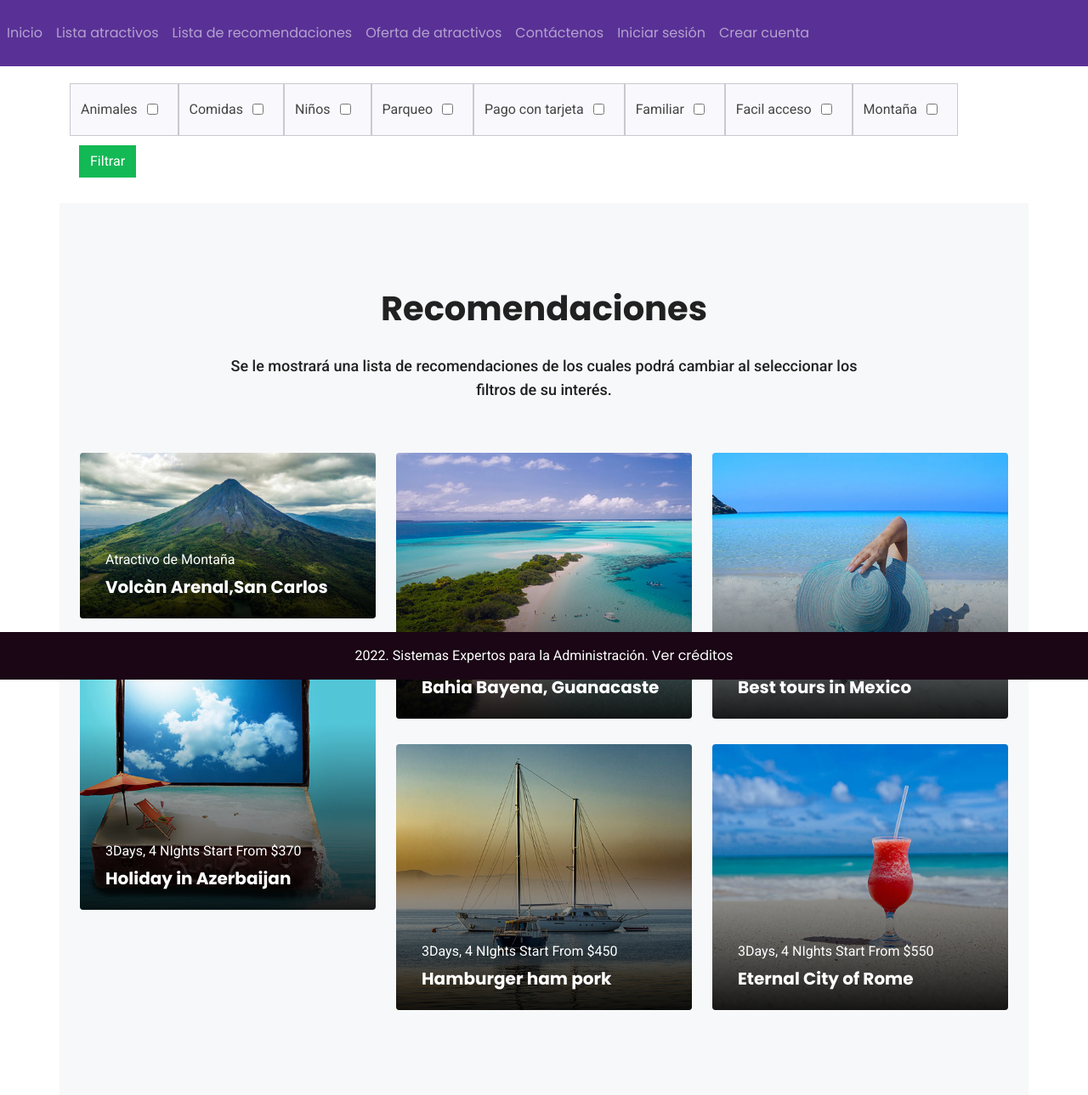
After one commit to jesus-gutierrezmatarrita/tour-recommendations, a PHP site: page /listaRecomendaciones.php in a window 1280 px wide. The commit adds this page. Shown: the whole page at 85% size. Run offline with PHP 8.4, Linux system fonts and the light colour scheme.

Commit message:
Beautify some pages

```diff
--- a/filtroTipoBusqueda.php
+++ b/filtroTipoBusqueda.php
@@ -72,7 +72,7 @@
                       <div class="place-box">
                         <div class="wapper-img">
                           <img src="images/des-6.jpg" alt="">
-                          <a href="#" class="pop-btn" tabindex="-1">Seleccionar</a>
+                          <a href="listaRecomendaciones.php" class="pop-btn" tabindex="-1">Seleccionar</a>
                         </div>
                         <div class="desi-inner">
                           <h4>Recomendaciones </h4>
--- /dev/null
+++ b/listaRecomendaciones.php
@@ -0,0 +1,238 @@
+<?php include("template/cabecera.php"); ?>
+<!DOCTYPE html>
+<html lang="zxx">
+
+<head>
+  <meta charset="UTF-8">
+  <meta name="viewport" content="width=device-width, initial-scale=1.0">
+  <meta http-equiv="X-UA-Compatible" content="ie=edge">
+  <link rel="icon" href="images/fv-icon.png" type="image/gif">
+  <title>Tour recomendation</title>
+  <!--bootstrap.min.css-->
+  <link rel="stylesheet" href="css/bootstrap.min.css">
+  <!--animate.css-->
+  <link rel="stylesheet" href="css/animate.min.css">
+  <!--fontawesome 5-->
+  <link rel="stylesheet" href="css/all.min.css">
+  <!--lity.css-->
+  <link rel="stylesheet" href="css/lity.min.css">
+  <!--slicknav.css-->
+  <link rel="stylesheet" href="css/slicknav.min.css">
+  <!--slickslider.css-->
+  <link rel="stylesheet" href="css/slick-theme.css">
+  <link rel="stylesheet" href="css/slick.css">
+  <!-- Custom.css -->
+  <link rel="stylesheet" href="css/style.css">
+  <link rel="stylesheet" href="css/responsive.css">
+
+</head>
+
+<body>
+  <div class="container">
+    <nav class="navbar navbar-expand-lg navbar-dark ">
+      <ul class="nav navbar-nav">
+        <li class="nav-item">
+          <div class="input-group-prepend">
+            <div class="input-group-text">
+              <label for="formGroupExampleInput">Animales</label>
+              <i class="bi bi-boombox"></i>
+              <br> </br>
+              <input style="margin: 11px;" type="checkbox" aria-label="Checkbox for following text input">
+            </div>
+        </li>
+        <li class="nav-item">
+          <div class="input-group-prepend">
+            <div class="input-group-text">
+              <label for="formGroupExampleInput">Comidas</label>
+              <br> </br>
+              <input style="margin: 11px;" type="checkbox" aria-label="Checkbox for following text input">
+            </div>
+          </div>
+        </li>
+
+        <li class="nav-item">
+          <div class="input-group-prepend">
+            <div class="input-group-text">
+              <label for="formGroupExampleInput">Niños</label>
+              <br> </br>
+              <input style="margin: 11px;" type="checkbox" aria-label="Checkbox for following text input">
+            </div>
+          </div>
+        </li>
+
+        <li class="nav-item">
+          <div class="input-group-prepend">
+            <div class="input-group-text">
+              <label for="formGroupExampleInput">Parqueo</label>
+              <br> </br>
+              <input style="margin: 11px;" type="checkbox" aria-label="Checkbox for following text input">
+            </div>
+          </div>
+        </li>
+        <li class="nav-item">
+          <div class="input-group-prepend">
+            <div class="input-group-text">
+              <label for="formGroupExampleInput">Pago con tarjeta</label>
+              <br> </br>
+              <input style="margin: 11px;" type="checkbox" aria-label="Checkbox for following text input">
+            </div>
+          </div>
+        </li>
+        <li class="nav-item">
+          <div class="input-group-prepend">
+            <div class="input-group-text">
+              <label for="formGroupExampleInput">Familiar</label>
+              <br> </br>
+              <input style="margin: 11px;" type="checkbox" aria-label="Checkbox for following text input">
+            </div>
+          </div>
+        </li>
+        <li class="nav-item">
+          <div class="input-group-prepend">
+            <div class="input-group-text">
+              <label for="formGroupExampleInput">Facil acceso</label>
+              <br> </br>
+              <input style="margin: 11px;" type="checkbox" aria-label="Checkbox for following text input">
+            </div>
+          </div>
+        </li>
+        <li class="nav-item">
+          <div class="input-group-prepend">
+            <div class="input-group-text">
+              <label for="formGroupExampleInput">Montaña</label>
+              <br> </br>
+              <input style="margin: 11px;" type="checkbox" aria-label="Checkbox for following text input">
+            </div>
+          </div>
+        </li>
+        <li class="nav-item">
+          <div class="input-group-prepend">
+            <button style="margin: 11px; " type="button" class="btn btn-success">Filtrar</button>
+          </div>
+        </li>
+
+      </ul>
+    </nav>
+  </div>
+
+  <!-- Start-Package-Section -->
+  <section class="ws-section-spacing bg-gray">
+    <div class="container">
+      <div class="row">
+        <div class="col-lg-12">
+          <div class="center-title ">
+            <h2 class="title">Recomendaciones</h2>
+            <h4 class="sub-title">Se le mostrará una lista de recomendaciones de los cuales podrá cambiar al seleccionar los filtros de su interés.</h4>
+          </div>
+        </div>
+      </div>
+      <div class="row masonry-item" style="position: relative; height: 690px;">
+        <div class="col-lg-4 col-md-6 col-sm-12 masonry" style="position: absolute; left: 0%; top: 0px;">
+          <div class="package-list-wrap "><img src="images/volcan.jpg" class="img-fluid" alt="">
+            <div class="package-list-content">
+              <p class="package-list-duration">Atractivo de Montaña</p>
+              <h3 class="package-list-title">
+                <a href="atractivo.php">Volcàn Arenal,San Carlos</a>
+              </h3>
+              <a class="package-list-button" href="atractivo.php">Conocer mas</a>
+            </div>
+          </div>
+        </div>
+        <!-- item -->
+        <div class="col-lg-4 col-md-6 col-sm-12 masonry" style="position: absolute; left: 33.3333%; top: 0px;">
+          <div class="package-list-wrap "><img src="images/pack-2.jpg" class="img-fluid" alt="">
+            <div class="package-list-content">
+              <p class="package-list-duration">Atractivo de playa</p>
+              <h3 class="package-list-title">
+                <a href="atractivo.php">Bahia Bayena, Guanacaste</a>
+              </h3>
+              <a class="package-list-button" href="#">Conocer mas</a>
+            </div>
+          </div>
+        </div>
+        <!-- item -->
+        <div class="col-lg-4 col-md-6 col-sm-12 masonry" style="position: absolute; left: 66.6667%; top: 0px;">
+          <div class="package-list-wrap "><img src="images/pack-3.jpg" class="img-fluid" alt="">
+            <div class="package-list-content">
+              <p class="package-list-duration">3Days, 4 NIghts Start From $250</p>
+              <h3 class="package-list-title">
+                <a href="atractivo.php">Best tours in Mexico</a>
+              </h3>
+              <a class="package-list-button" href="#">Book Now</a>
+            </div>
+          </div>
+        </div>
+        <!-- item -->
+        <div class="col-lg-4 col-md-6 col-sm-12 masonry" style="position: absolute; left: 0%; top: 345px;">
+          <div class="package-list-wrap "><img src="images/pack-4.jpg" class="img-fluid" alt="">
+            <div class="package-list-content">
+              <p class="package-list-duration">3Days, 4 NIghts Start From $370</p>
+              <h3 class="package-list-title">
+                <a href="atractivo.php">Holiday in Azerbaijan</a>
+              </h3>
+              <a class="package-list-button" href="#">Book Now</a>
+            </div>
+          </div>
+        </div>
+        <!-- item -->
+        <div class="col-lg-4 col-md-6 col-sm-12 masonry" style="position: absolute; left: 33.3333%; top: 345px;">
+          <div class="package-list-wrap "><img src="images/pack-5.jpg" class="img-fluid" alt="">
+            <div class="package-list-content">
+              <p class="package-list-duration">3Days, 4 NIghts Start From $450</p>
+              <h3 class="package-list-title">
+                <a href="atractivo.php">Hamburger ham pork</a>
+              </h3>
+              <a class="package-list-button" href="#">Book Now</a>
+            </div>
+          </div>
+        </div>
+        <!-- item -->
+        <div class="col-lg-4 col-md-6 col-sm-12 masonry" style="position: absolute; left: 66.6667%; top: 345px;">
+          <div class="package-list-wrap "><img src="images/pack-6.jpg" class="img-fluid" alt="">
+            <div class="package-list-content">
+              <p class="package-list-duration">3Days, 4 NIghts Start From $550</p>
+              <h3 class="package-list-title">
+                <a href="atractivo.php">Eternal City of Rome</a>
+              </h3>
+              <a class="package-list-button" href="#">Book Now</a>
+            </div>
+          </div>
+        </div>
+        <!-- item-end -->
+      </div>
+    </div>
+  </section>
+  <!-- End-Package-Section -->
+
+  <!-- Jquery.min.js-->
+  <script src="js/jquery.1.12.4.js"></script>
+  <!--bootstrap.min.js-->
+  <script src="js/bootstrap.min.js"></script>
+  <script src="js/popper.min.js"></script>
+  <script src="js/bootstrap-datepicker.js"></script>
+  <!--slicknav.min.js-->
+  <script src="js/jquery.slicknav.min.js"></script>
+  <!--slickslider.min.js-->
+  <script src="js/slick.min.js"></script>
+  <!-- counterup.min.js -->
+  <script src="js/waypoints.min.js"></script>
+  <script src="js/jquery.counterup.min.js"></script>
+  <!-- magnific-popup.js -->
+  <script src="js/lity.min.js"></script>
+  <!-- isotope.pkgd.min.js -->
+  <script src="js/isotope.pkgd.min.js"></script>
+  <script src="js/imagesloaded.js"></script>
+  <!-- main.js -->
+  <script src="js/main.js"></script>
+
+
+
+  <style type="text/css">
+    .typewrite>.wrap {
+      border-right: 0.08em solid #fff
+    }
+  </style>
+</body>
+
+</html>
+<?php include("template/pie.php"); ?>
--- a/template/cabecera.php
+++ b/template/cabecera.php
@@ -35,7 +35,11 @@
             </li>
 
             <li class="nav-item">
-                <a class="nav-link" href="filtroTipoBusqueda.php">Filtro de tipo atractivo/recomendacion</a>
+                <a class="nav-link" href="listaRecomendaciones.php">Lista de recomendaciones </a>
+            </li>
+
+            <li class="nav-item">
+                <a class="nav-link" href="filtroTipoBusqueda.php">Oferta de atractivos</a>
             </li>
 
             <li class="nav-item">
--- a/template/pie.php
+++ b/template/pie.php
@@ -3,4 +3,12 @@
 <!-- JavaScript Bundle with Popper -->
 <script src="https://cdn.jsdelivr.net/npm/bootstrap@5.2.0-beta1/dist/js/bootstrap.bundle.min.js" integrity="sha384-pprn3073KE6tl6bjs2QrFaJGz5/SUsLqktiwsUTF55Jfv3qYSDhgCecCxMW52nD2" crossorigin="anonymous"></script>
 </body>
+<footer class="text-center text-white fixed-bottom" style="background-color: #21081a;">
+  <!-- Créditos -->
+  <div class="text-center p-3" style="background-color: rgba(0, 0, 0, 0.2);">
+    2022. Sistemas Expertos para la Administración.
+    <a class="text-white" href="creditos.php">Ver créditos</a>
+  </div>
+  <!-- Créditos -->
+</footer>
 </html>
```
Also changed, not shown: index.php (+5 -25 lines).
